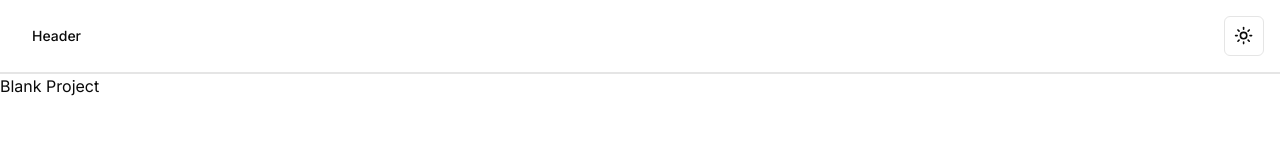
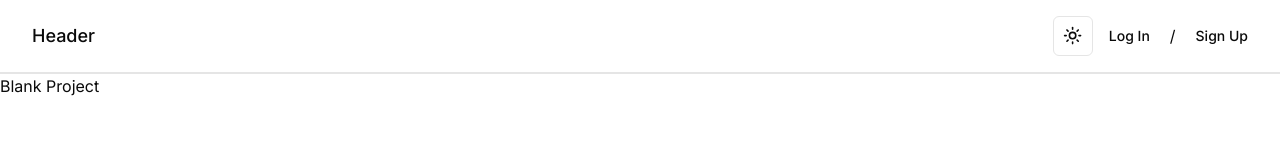
Before and after one commit to dmrtnv/mrtnv-blog, a Next.js app: page / in a window 1280 px wide. Shown: the top 160 px of the page. Built offline with nearby package versions, Linux system fonts and the light colour scheme.

Commit message:
Updated header

```diff
--- a/components/Header.tsx
+++ b/components/Header.tsx
@@ -7,11 +7,21 @@ import Link from 'next/link';
 
 function Header() {
   return (
-    <div className='flex w-full items-center justify-between border-b-2 p-4'>
-      <Button variant='ghost' asChild>
+    <div className='flex w-full items-center border-b-2 p-4'>
+      <Button variant='ghost' className='mr-auto text-lg' asChild>
         <Link href='/'>Header</Link>
       </Button>
+
       <ModeToggle />
+      <div className='flex items-center gap-1'>
+        <Button variant='ghost' asChild>
+          <Link href='/login'>Log In</Link>
+        </Button>
+        /
+        <Button variant='ghost' asChild>
+          <Link href='/signup'>Sign Up</Link>
+        </Button>
+      </div>
     </div>
   );
 }
```
